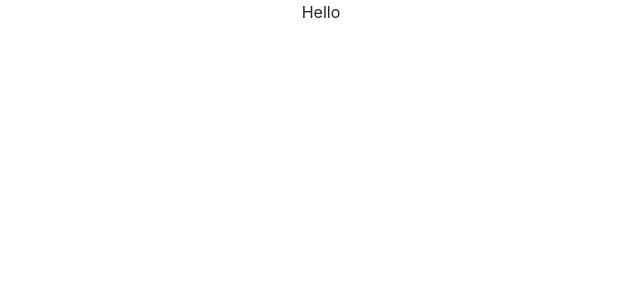
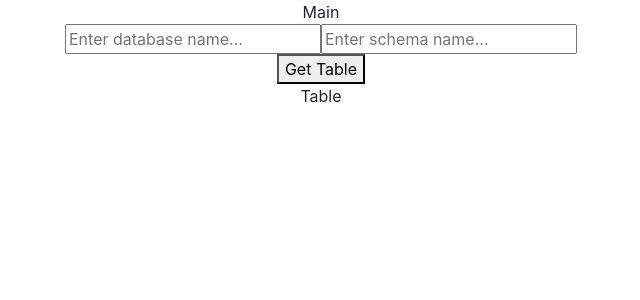
Before and after one commit to SkinnyPigeon/vault_bot_frontend, a React (Create React App) app: page / in a window 1280 px wide. Shown: the top 300 px of the page, without its empty margins (319-959 px from the left). Built offline with nearby package versions, Linux system fonts and the light colour scheme.

Commit message:
first couple functions working

```diff
--- a/src/App.js
+++ b/src/App.js
@@ -1,10 +1,11 @@
 import React from 'react';
 import './App.css';
+import Main from './components/main/Main';
 
 function App() {
   return (
     <div className="App">
-      Hello
+      <Main />
     </div>
   );
 }
--- a/src/components/main/Main.js
+++ b/src/components/main/Main.js
@@ -0,0 +1,81 @@
+import React, { Component } from 'react';
+import Table from '../../ui/table/Table';
+import DatabaseSelector from '../../ui/databaseSelector/DatabaseSelector';
+import SubmitButton from '../../ui/submitButton/SubmitButton';
+
+// import styles from './Main.module.css';
+
+export default class Main extends Component {
+    state = {
+        database: "testing_source",
+        schema: "fcrb",
+        table: null,
+        columns: null,
+        selectedColumns: null,
+
+    }
+
+    selectDatabase = (e) => {
+        this.setState({
+            database: e.target.value
+        })
+    }
+
+    selectSchema = (e) => {
+        this.setState({
+            schema: e.target.value
+        })
+    }
+
+    // getTable = () => {
+    //     console.log("Getting table...")
+    //     let data = {
+    //         table: null
+    //     }
+    // }
+
+    connectToDB = () => {
+        let data = {
+            database: this.props.database,
+            schema: this.props.schema
+        }
+        console.log("Connecting...")
+        fetch('http://localhost:5001/connect', {
+            method: 'POST',
+            headers: {
+                'Content-Type': 'application/json',
+            },
+            body: JSON.stringify(data)
+        })
+        .then(response => response.json())
+        .then(data => {
+            console.log('Success:', data);
+            this.setState({
+                tables: data
+            })
+            this.showTable();
+        })
+        .catch((error) => {
+            console.error('Error:', error)
+        });
+    }
+
+    componentDidUpdate() {
+        console.log(this.state)
+    }
+
+
+    render() {
+        return (
+            <div>
+                Main
+                <DatabaseSelector
+                    selectDatabase={this.selectDatabase}
+                    selectSchema={this.selectSchema}
+                />
+                <SubmitButton getTable={this.getTable}/>
+                <Table />
+            </div>
+        )
+    }
+}
--- /dev/null
+++ b/src/ui/databaseSelector/DatabaseSelector.js
@@ -0,0 +1,18 @@
+import React, { Component } from 'react';
+
+export default class DatabaseSelector extends Component {
+    render() {
+        return (
+            <div>
+                <input
+                    // onChange={this.props.selectDatabase}
+                    placeholder="Enter database name..."
+                />
+                <input
+                    // onChange={this.props.selectSchema}
+                    placeholder="Enter schema name..."
+                />
+            </div>
+        )
+    }
+}
--- /dev/null
+++ b/src/ui/submitButton/SubmitButton.js
@@ -0,0 +1,14 @@
+import React, { Component } from 'react';
+
+export default class SubmitButton extends Component {
+    render() {
+        return (
+            <div>
+                <button
+                    onClick={this.props.getTable}
+                >Get Table
+                </button>
+            </div>
+        )
+    }
+}
--- a/src/ui/table/Table.js
+++ b/src/ui/table/Table.js
@@ -0,0 +1,11 @@
+import React, { Component } from 'react';
+
+export default class Table extends Component {
+    render() {
+        return (
+            <div>
+                Table
+            </div>
+        )
+    }
+}
```
Also changed, not shown: src/ui/databaseSelector/DatabaseSelector.module.css (added), src/ui/submitButton/SubmitButton.module.css (added).
